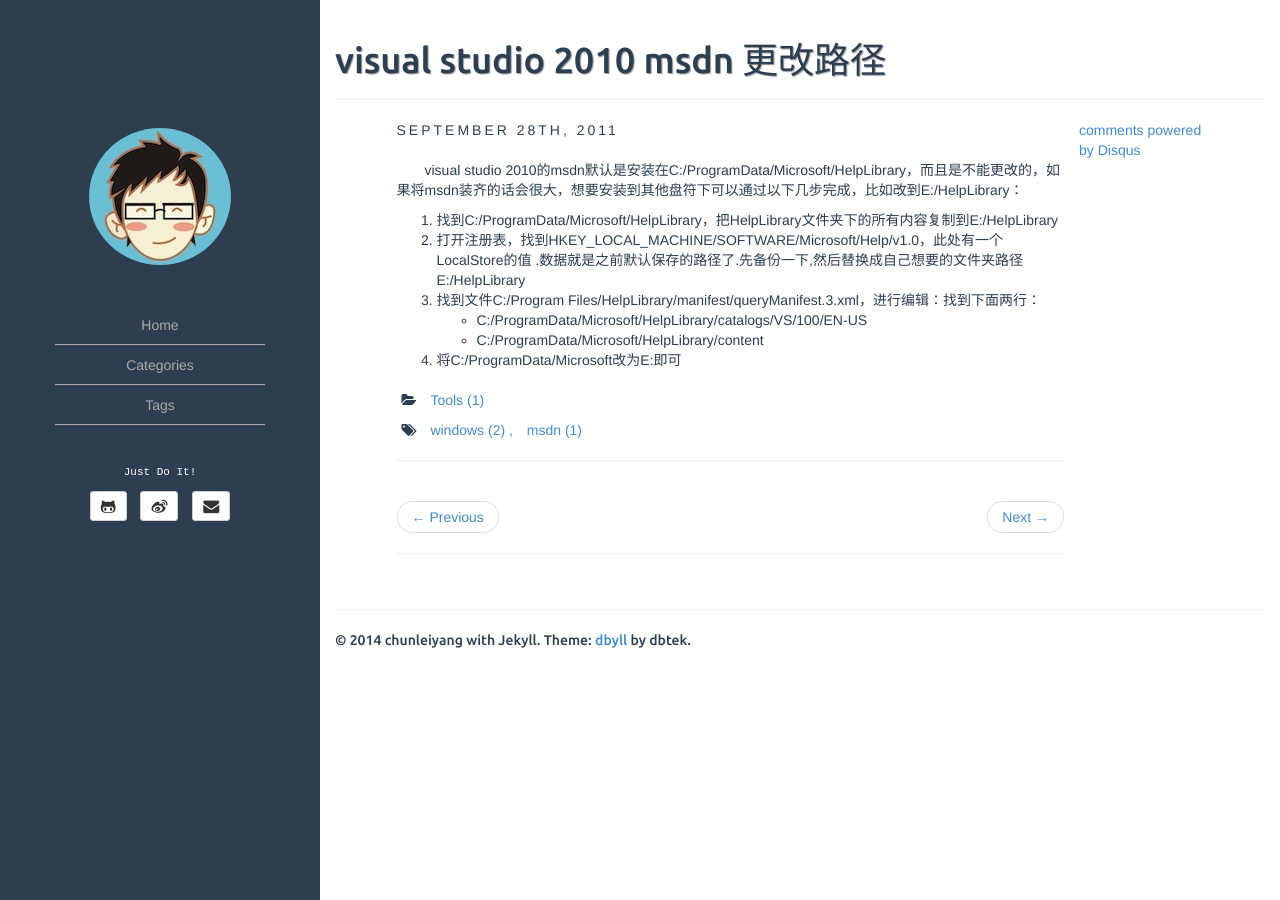
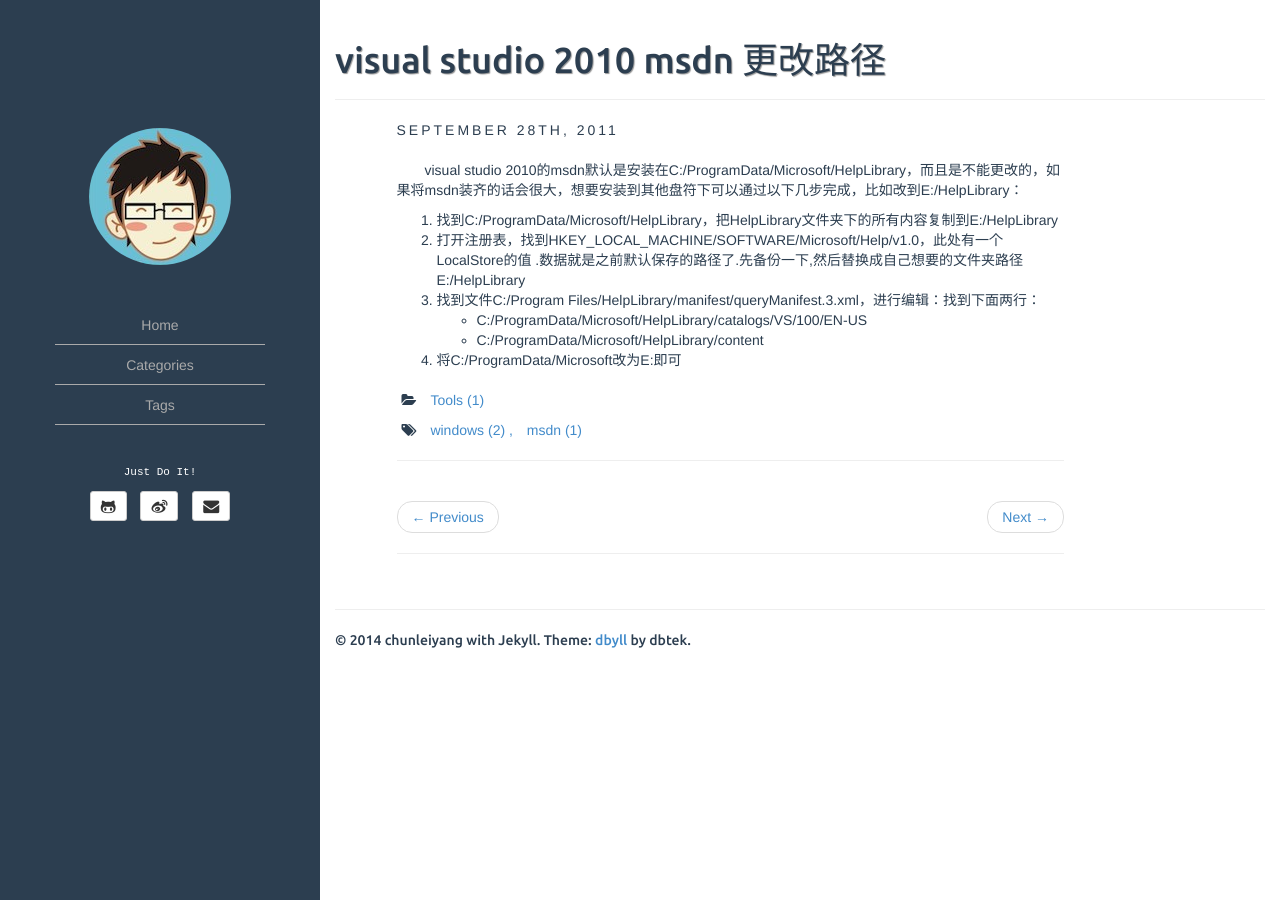
Before and after one commit to chunleiyang/chunleiyang.github.io, a Jekyll site: the page built from _posts/2011-09-28-change_msdn_path.md, in a window 1280 px wide. Built offline with Jekyll 4.4.1, drawn with Linux system fonts in a browser that asks for light colours; comment, search, counter and statistics services are not loaded; part of the change alters nothing that is shown.

Commit message:
Update post.html

```diff
--- a/_includes/post.html
+++ b/_includes/post.html
@@ -121,21 +121,8 @@
     </div>
     -->
 
-
-    <div id="disqus_thread"></div>
-    <script type="text/javascript">
-        /* * * CONFIGURATION VARIABLES: EDIT BEFORE PASTING INTO YOUR WEBPAGE * * */
-        var disqus_shortname = 'yclhit'; // required: replace example with your foshortn
-        /* * * DON'T EDIT BELOW THIS LINE * * */
-        (function() {
-            var dsq = document.createElement('script'); dsq.type = 'text/javascript'; async = true;
-            dsq.src = '//' + disqus_shortname + '.disqus.com/embed.js';
-            (document.getElementsByTagName('head')[0] || document.getElementsByTagName('')[0]).appendChild(dsq);
-        })();
-    </script>
-    <noscript>Please enable JavaScript to view the <a href="http://disqus.com/?ref_noscr>comments powered by Disqus.</a></noscript>
-    <a href="http://disqus.com" class="dsq-brlink">comments powered by <span class="ldisqus">Disqus</span></a>
-
+   <div id="disqus_thread"></div>
+    {% include disqus %}
 
 </article>
 
```
